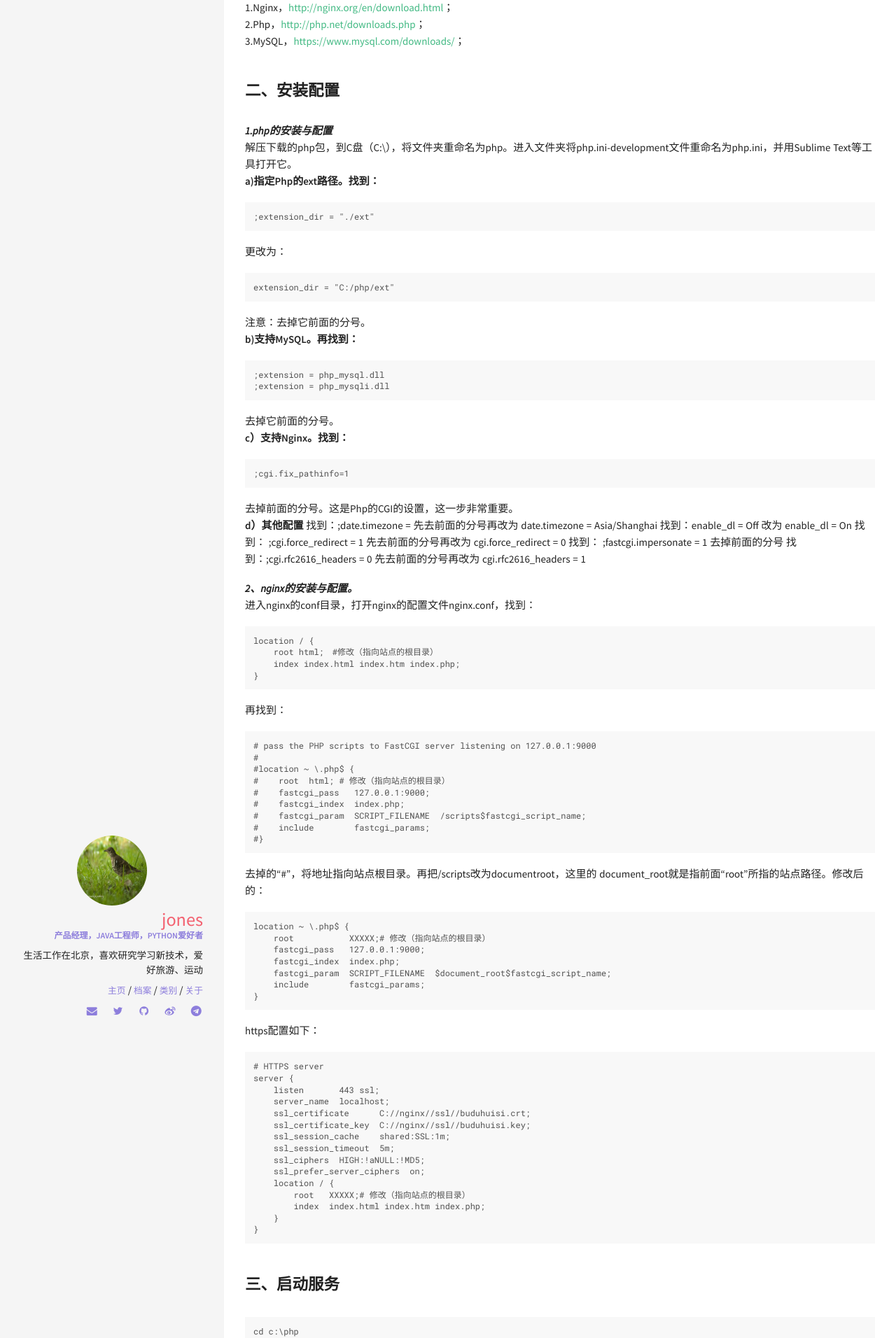
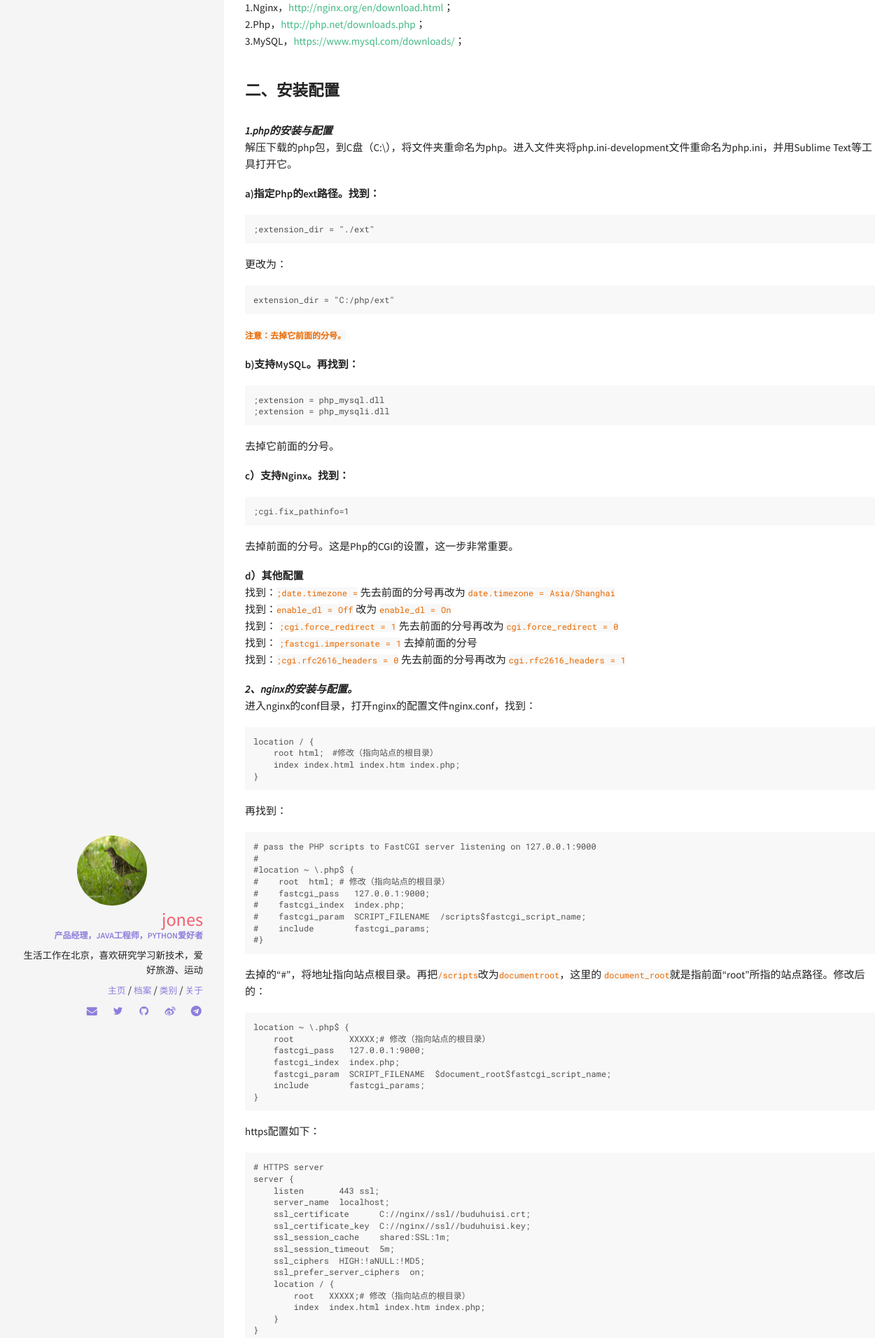
Before and after one commit to mapleferry/mapleferry.github.io, a Jekyll site: the page built from _posts/2018-01-03-Windows-Nginx-Php-MySQL.md, in a window 1280 px wide. Shown: the part 475-2387 px from the top of the page at 70% size. Built offline with Jekyll 4.4.1, drawn with Linux system fonts in a browser that asks for light colours; comment, search, counter and statistics services are not loaded; some of the changed text lies outside the part shown.

Commit message:
更新样式

```diff
--- a/_posts/2018-01-03-Windows-Nginx-Php-MySQL.md
+++ b/_posts/2018-01-03-Windows-Nginx-Php-MySQL.md
@@ -21,6 +21,7 @@ Nginx是一个 Web服务器，是一款免费开源软件，可用作反向代
 ### 二、安装配置
 ***1.php的安装与配置***
 解压下载的php包，到C盘（C:\），将文件夹重命名为php。进入文件夹将php.ini-development文件重命名为php.ini，并用Sublime Text等工具打开它。
+
 **a)指定Php的ext路径。找到：**
 ~~~ JavaScript
 ;extension_dir = "./ext"
@@ -29,24 +30,27 @@ Nginx是一个 Web服务器，是一款免费开源软件，可用作反向代
 ~~~ JavaScript
 extension_dir = "C:/php/ext"
 ~~~
-注意：去掉它前面的分号。
+**`注意：去掉它前面的分号。`**
+
 **b)支持MySQL。再找到：**
 ~~~ JavaScript
 ;extension = php_mysql.dll
 ;extension = php_mysqli.dll
 ~~~
 去掉它前面的分号。
+
 **c）支持Nginx。找到：**
 ~~~ JavaScript
 ;cgi.fix_pathinfo=1
 ~~~
 去掉前面的分号。这是Php的CGI的设置，这一步非常重要。
+
 **d）其他配置**
-找到：;date.timezone = 先去前面的分号再改为 date.timezone = Asia/Shanghai
-找到：enable_dl = Off 改为 enable_dl = On
-找到： ;cgi.force_redirect = 1 先去前面的分号再改为 cgi.force_redirect = 0
-找到： ;fastcgi.impersonate = 1 去掉前面的分号
-找到：;cgi.rfc2616_headers = 0 先去前面的分号再改为 cgi.rfc2616_headers = 1
+找到：`;date.timezone =` 先去前面的分号再改为 `date.timezone = Asia/Shanghai`
+找到：`enable_dl = Off` 改为 `enable_dl = On`
+找到： `;cgi.force_redirect = 1` 先去前面的分号再改为 `cgi.force_redirect = 0`
+找到： `;fastcgi.impersonate = 1` 去掉前面的分号
+找到：`;cgi.rfc2616_headers = 0` 先去前面的分号再改为 `cgi.rfc2616_headers = 1`
 
 ***2、nginx的安装与配置。***
 进入nginx的conf目录，打开nginx的配置文件nginx.conf，找到：
@@ -68,7 +72,7 @@ location / {
 #    include        fastcgi_params;
 #}
 ~~~
-去掉的“#”，将地址指向站点根目录。再把/scripts改为documentroot，这里的 document_root就是指前面“root”所指的站点路径。修改后的：
+去掉的“#”，将地址指向站点根目录。再把`/scripts`改为`documentroot`，这里的 `document_root`就是指前面“root”所指的站点路径。修改后的：
 ~~~ JavaScript
 location ~ \.php$ {
     root           XXXXX;# 修改（指向站点的根目录）
@@ -79,7 +83,7 @@ location ~ \.php$ {
 }
 ~~~
 https配置如下：
-~~~ JavaScript
+~~~ dos
 # HTTPS server
 server {
     listen       443 ssl;
@@ -98,7 +102,7 @@ server {
 ~~~
 
 ### 三、启动服务
-~~~ JavaScript
+~~~ dos
 cd c:\php
 php-cgi.exe -b 127.0.0.1:9000 -c C:/php/php.ini
 ~~~
@@ -116,7 +120,7 @@ start nginx
 浏览器输入 [http://localhost/phpinfo.php](http://localhost/phpinfo.php)
 
 ### 四、建立bat脚本
-首先把下载好的RunHiddenConsole.zip解压到nginx目录，创建脚本命名为“start_nginx.bat”内容为：
+首先把下载好的RunHiddenConsole.zip解压到nginx目录，创建脚本命名为`start_nginx.bat`内容为：
 ~~~ JavaScript
 @echo off
 REM Windows 下无效
@@ -131,7 +135,7 @@ RunHiddenConsole C:/php/php-cgi.exe -b 127.0.0.1:9000 -c C:/php/php.ini
 echo Starting nginx...
 RunHiddenConsole C:/nginx/nginx.exe -p C:/nginx
 ~~~
-创建stop_nginx.bat脚本关闭nginx：
+创建`stop_nginx.bat`脚本关闭nginx：
 ~~~ JavaScript
 @echo off
 echo Stopping nginx...
```
